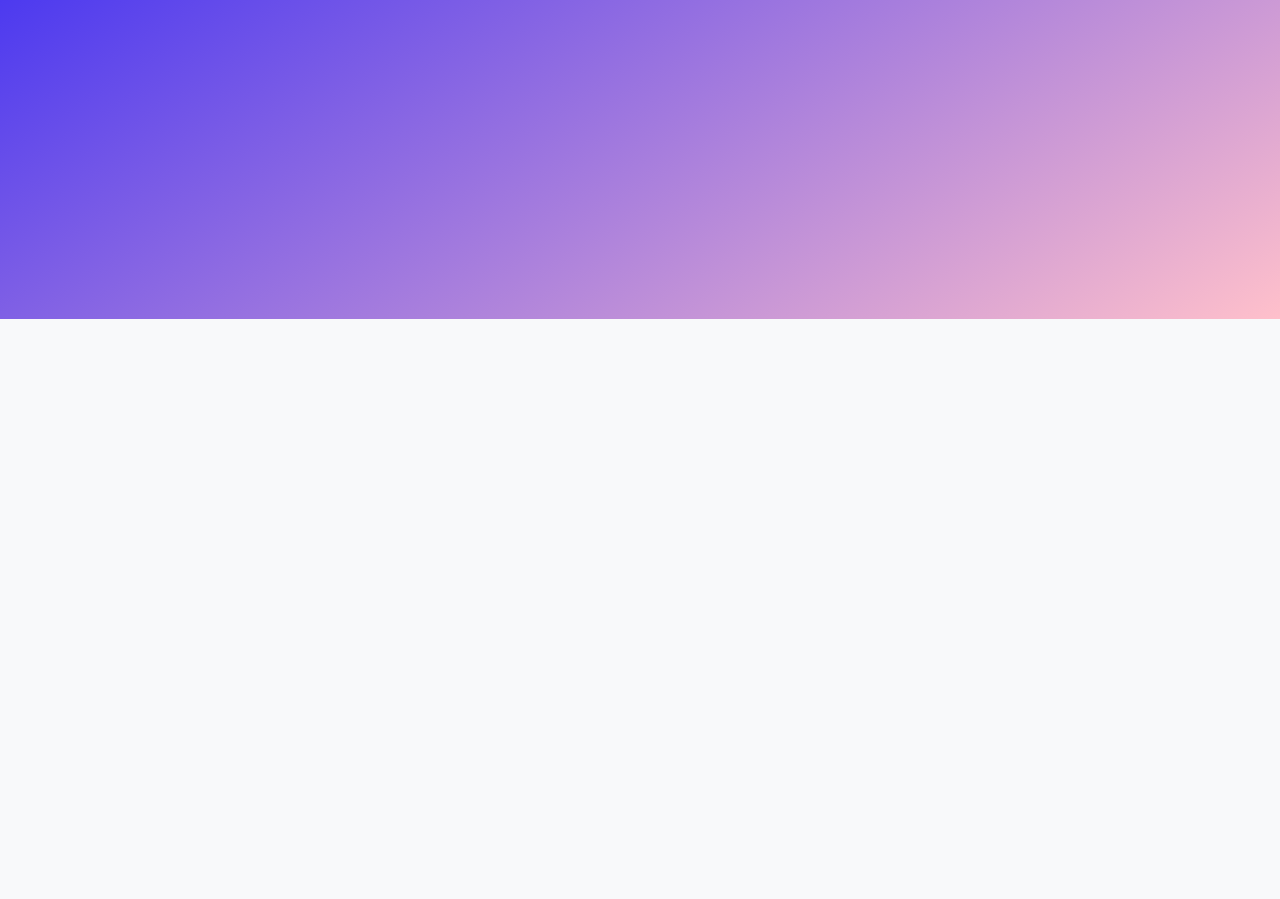
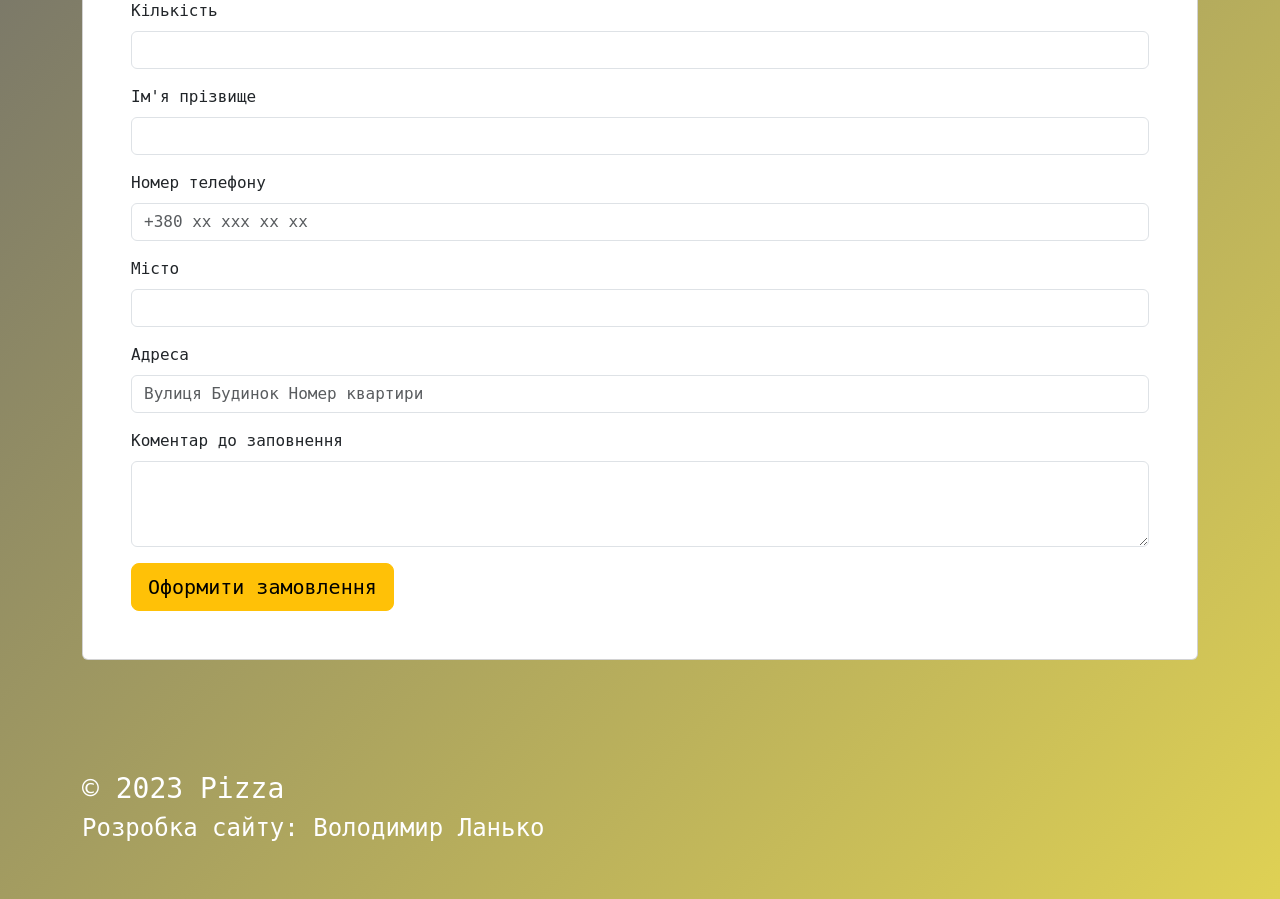
Before and after one commit to Wolodaa/pizza_project, a Flask app: page /order/1 in a window 1280 px wide. Shown: the part 481-1380 px from the top of the page. Before the commit the page ends 800 px from the top, so only its background shows below. Run offline with Flask 3, Linux system fonts and the light colour scheme.

Commit message:
Add files via upload

```diff
--- a/app.py
+++ b/app.py
@@ -1,8 +1,5 @@
 from flask import Flask
 from flask_sqlalchemy import SQLAlchemy
-
-from flask_login import LoginManager
-login_manager = LoginManager()
 
 db = SQLAlchemy() # створюємо
 
@@ -15,11 +12,6 @@ app.config["SECRET_KEY"] = "7f9fbb1e061d2e5187920e4203c93dcae00fbec8"
 app.config["SQLALCHEMY_DATABASE_URI"] = "sqlite:///Pizzeria.db"
 db.init_app(app)
 
-login_manager.init_app(app)
-login_manager.login_view = 'signin'
-login_manager.login_message = 'Щоб переглянути цю інформацію, будь ласка, увійдіть або зареєструйтеся.'
-login_manager.login_message_category = 'alert-danger'
-
 from routes import *
 
 if __name__ == "__main__":
--- a/routes.py
+++ b/routes.py
@@ -1,95 +1,32 @@
 import datetime
 from flask import render_template,  url_for, request, flash, redirect
 from app import app, db
-from models import User, Order, Pizza
-from flask_login import current_user, login_user, login_required, logout_user
-
-
-from settings import *
+from models import Order, Pizza
 
 @app.route("/") # Вказуємо url-адресу для виклику функції
 def index():
     pizza = Pizza.query.all()
     print(pizza)
-    return render_template("index.html", pizzas = pizza)#Результат, що повертається у браузер
+    return render_template("index.html", pizzas = pizza)#Результат, що повертається у браузе
 
-@app.route("/signup", methods=["POST", "GET"]) # Вказуємо url-адресу для виклику функції
-def signup():
+@app.route("/order/<item_id>", methods = ["POST" , "GET"]) # Вказуємо url-адресу для виклику функції
+def order(item_id):
+    pizza = Pizza.query.get(item_id)
     if request.method == "POST":
-        user =  User.query.filter_by(username=request.form['username']).first()
-        if user:
-            flash('Такий email вже існує!', category='alert-warning')
-        elif request.form['password1'] == request.form['password2']:
-            try:
-                u = User(name = request.form['name'], username = request.form['username'])
-                u.set_password(request.form['password1'])
-                db.session.add(u)
-                db.session.commit()
-                flash('Реєстрація успішна! Увійдіть у свій профіль.', category='alert-success')
-                return redirect(url_for('signin'))
-            except:
-                db.session.rollback()
-        else:
-            flash('Паролі не співпадають!', category='alert-danger')
+        new_order = Order(pizza_id=pizza.id,
+                          name = request.form['name'],
+                          amount = request.form['amount'],
+                          phone = request.form['phone'],
+                          city = request.form['city'],
+                          address = request.form['address'],
+                          comment = request.form['comment'],
+                          status = "new")
+        db.session.add(new_order)
+        db.session.commit()
+        flash("Замовлення прийнято. Очікуйте кур'єра.", "alert-success")
+        return redirect(url_for('index'))
 
-    return render_template("signup.html")#Результат, що повертається у браузер
-
-
-@app.route("/signin", methods = ["POST", "GET"])
-def signin():
-    if current_user.is_authenticated:
-        return redirect(url_for('index'))
-    if request.method == "POST":
-        user = User.query.filter_by(username=request.form['username']).first()
-        if user and user.check_password(request.form['password'] ):
-            # функція вносить інформацію про залогіненого користувача в сесії браузера
-            if login_user(user, remember=True, duration = datetime.timedelta(days=15)):
-                return redirect(url_for('index')) # якщо успішно - переходимо на головну
-            else:
-                flash('Помилка', category='alert-danger')
-
-        else:
-            flash('Неправильний логін або пароль', category='alert-danger')
-    return render_template("login.html")
-
-@app.route('/logout')
-@login_required
-def logout():
-    logout_user()
-    flash('Ви вийшли з профілю', category='alert-warning')
-    return redirect(request.args.get('next')  or url_for('signin'))
-
-@app.route('/profile')
-@login_required
-def profile():
-    return render_template("profile.html")
-
-@app.route('/projects')
-@login_required
-def projects():
-    return render_template("projects.html")
-
-@app.route('/projects/new', methods = ["POST", "GET"])
-@login_required
-def new_project():
-    if request.method == "POST":
-        # try:
-            image = request.files['image']
-            image.save(PATH_STATIC +'img' + os.sep+image.filename)
-            new_article = Project(title=request.form['title'], image=image.filename, category=request.form['category'], description=request.form['text'], user_id=current_user.get_id() )
-            db.session.add(new_article) #додавання статті в сесії бази даних (зберігається в пам'яті пристрою)
-            db.session.commit() #підтвердження всіх змін в БД
-            flash('Статтю додано!', category='alert-success')
-        # except:
-        #     db.session.rollback() #у разі помилки - скасування всіх змін в БД
-        #     flash('Помилка додавання статті', category='alert-danger')
-        #     print("Помилка додавання в БД")
-    return render_template("new_project.html")
-
-@app.route('/<username>')
-def page(username):
-    user = User.query.filter_by(username=username).first_or_404()
-    return render_template("userpage.html", user = user)
+    return render_template("order.html", pizza = pizza)
 
 @app.errorhandler(404)
 def error_404(err):
--- a/static/style.css
+++ b/static/style.css
@@ -1,23 +1,10 @@
 body{
     min-height: 100vh;
     background: rgb(71, 71, 71);
-    background: linear-gradient(to bottom right, blue, pink);
-    color: #fff;
+    background: linear-gradient(to bottom right, rgb(103, 103, 109), rgb(223, 209, 84));
     font-family: 'Roboto Mono', monospace;
+
 }
-
-.my-card{
-    width: 190px;
-    height: 254px;
-    background: rgba(255, 100, 100, 0.863);
-    position: relative;
-    transition: .3s ease-in-out;
-    cursor: pointer;
-    box-shadow: 0px 0px 30px -10px rgba(0, 0, 0, 0.3);
-    margin: 20px;
-    padding: 20px;
-}
-
 .banner{
     width: 100%;
     height: 100vh;
--- a/templates/base.html
+++ b/templates/base.html
@@ -33,20 +33,6 @@
                         </li>
 
                     </ul>
-                    <!-- <div class="profile-btns navbar-nav">
-                        {% if current_user.is_authenticated %}
-                        <li class="nav-item">
-                            <a class="nav-link" href="{{ url_for('logout') }}"">Вийти</a>
-                        </li>
-                        {% else %}
-                        <li class="nav-item mx-lg-3">
-                            <a class="nav-link btn btn-outline-primary" href="{{ url_for('signin') }}">Увійти</a>
-                        </li>
-                        <li class="nav-item my-2 my-lg-0">
-                            <a class="nav-link btn btn-outline-secondary" href="{{ url_for('signup') }}">Зареєструватися</a>
-                        </li>
-                        {% endif %}
-                    </div> -->
                 </div>
             </div>
         </nav>
@@ -54,9 +40,12 @@
         {% block content %}
 
         {% endblock content %}
-    <footer>
+    <footer class="container py-5 text-white">
+        <h3>© 2023 Pizza</h3>
+        <h4>Розробка сайту: Володимир Ланько </h4>
+    </footer>
+
         <!-- Підвал сайту: про сайт, автор, контакти тощо -->
-    </footer>
     <!-- Підключення JavaScript -->
     <script src="https://cdn.jsdelivr.net/npm/bootstrap@5.3.0-alpha1/dist/js/bootstrap.bundle.min.js"
         integrity="sha384-w76AqPfDkMBDXo30jS1Sgez6pr3x5MlQ1ZAGC+nuZB+EYdgRZgiwxhTBTkF7CXvN"
--- /dev/null
+++ b/templates/order.html
@@ -0,0 +1,51 @@
+{% extends 'base.html' %}
+
+{% block content %}
+
+<main class="container py-5">
+    <h1 class="text-center">Оформлення замовлення</h1>
+    <div class="card p-5 mb-3">
+        <div class="row g-0">
+          <div class="col-md-4">
+            <img src="{{pizza.image}}" class="img-fluid rounded-start" alt="...">
+          </div>
+          <div class="col-md-8">
+            <div class="card-body">
+              <h5 class="card-title">{{pizza.title}}</h5>
+              <p class="card-text">{{pizza.description}}</p>
+              <h4 class="card-text">{{pizza.price}} грн</h4>
+            </div>
+          </div>
+        </div>
+        <div class="row"> <form action="" method="POST">
+            <div class="mb-3">
+                <label for="exampleFormControlInput1" class="form-label">Кількість</label>
+                <input required name="amount" type="number" class="form-control" id="exampleFormControlInput1">
+              </div>
+            <div class="mb-3">
+                <label for="exampleFormControlInput1" class="form-label">Ім'я прізвище</label>
+                <input required name="name" type="text" class="form-control" id="exampleFormControlInput1" placeholder="">
+              </div>
+            <div class="mb-3">
+                <label for="exampleFormControlInput1" class="form-label">Номер телефону</label>
+                <input required name="phone" type="phone" class="form-control" id="exampleFormControlInput1" placeholder="+380 xx xxx xx xx">
+              </div>
+            <div class="mb-3">
+                <label for="exampleFormControlInput1" class="form-label">Місто</label>
+                <input required name="city" type="text" class="form-control" id="exampleFormControlInput1" placeholder="">
+              </div>
+            <div class="mb-3">
+                <label for="exampleFormControlInput1" class="form-label">Адреса</label>
+                <input required name="address" type="text" class="form-control" id="exampleFormControlInput1" placeholder="Вулиця Будинок Номер квартири">
+              </div>
+              <div class="mb-3">
+                <label for="exampleFormControlTextarea1" class="form-label">Коментар до заповнення</label>
+                <textarea name = "comment" class="form-control" id="exampleFormControlTextarea1" rows="3"></textarea>
+              </div>
+            <button class="btn btn-warning  btn-lg" type="submit">
+                Оформити замовлення
+            </button>
+        </form></div>
+      </div>
+</main>
+{% endblock content %}
```
Also changed, not shown: models.py (+6 -28 lines), templates/index.html (+26 -4 lines), instance/Pizzeria.db, 1 other file.
